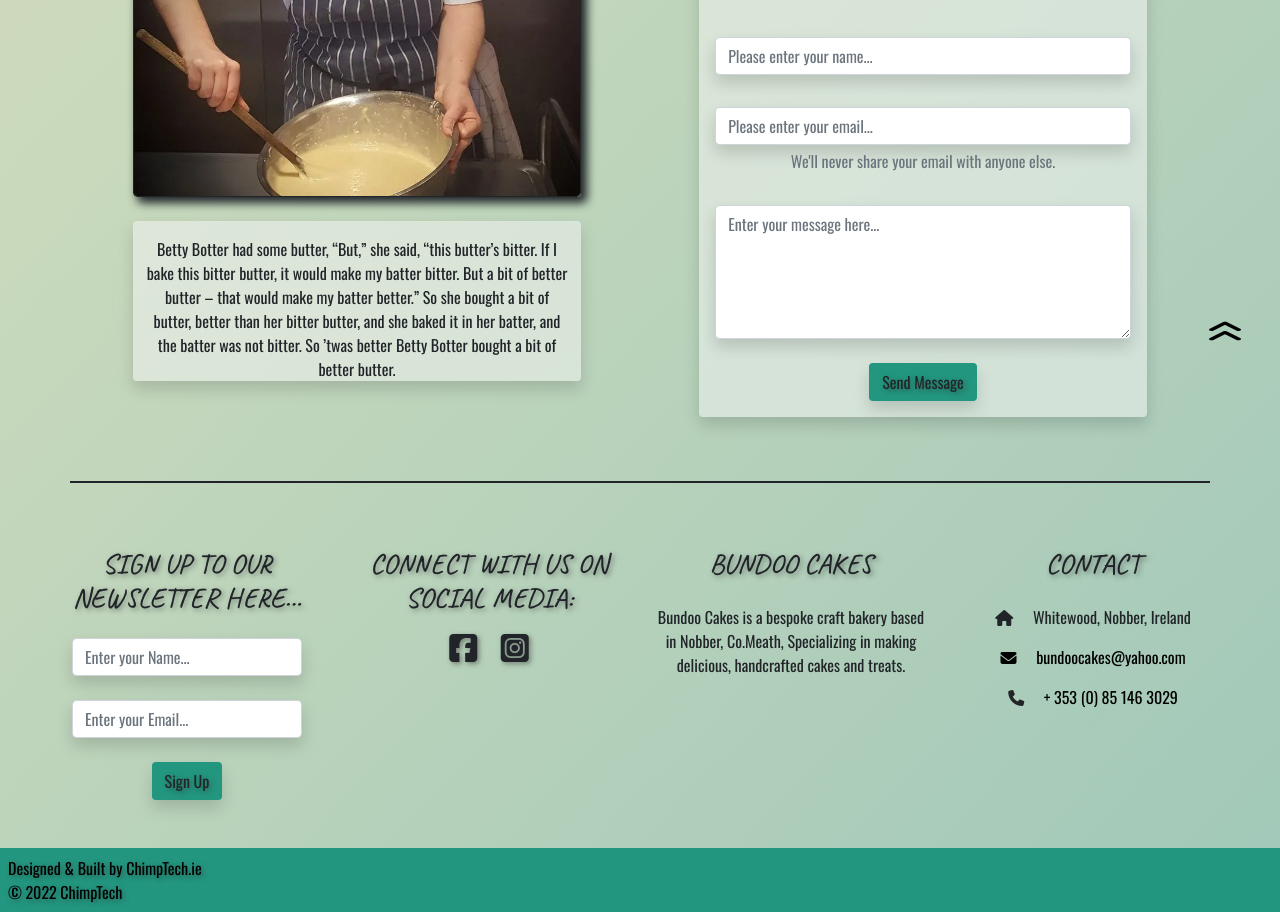
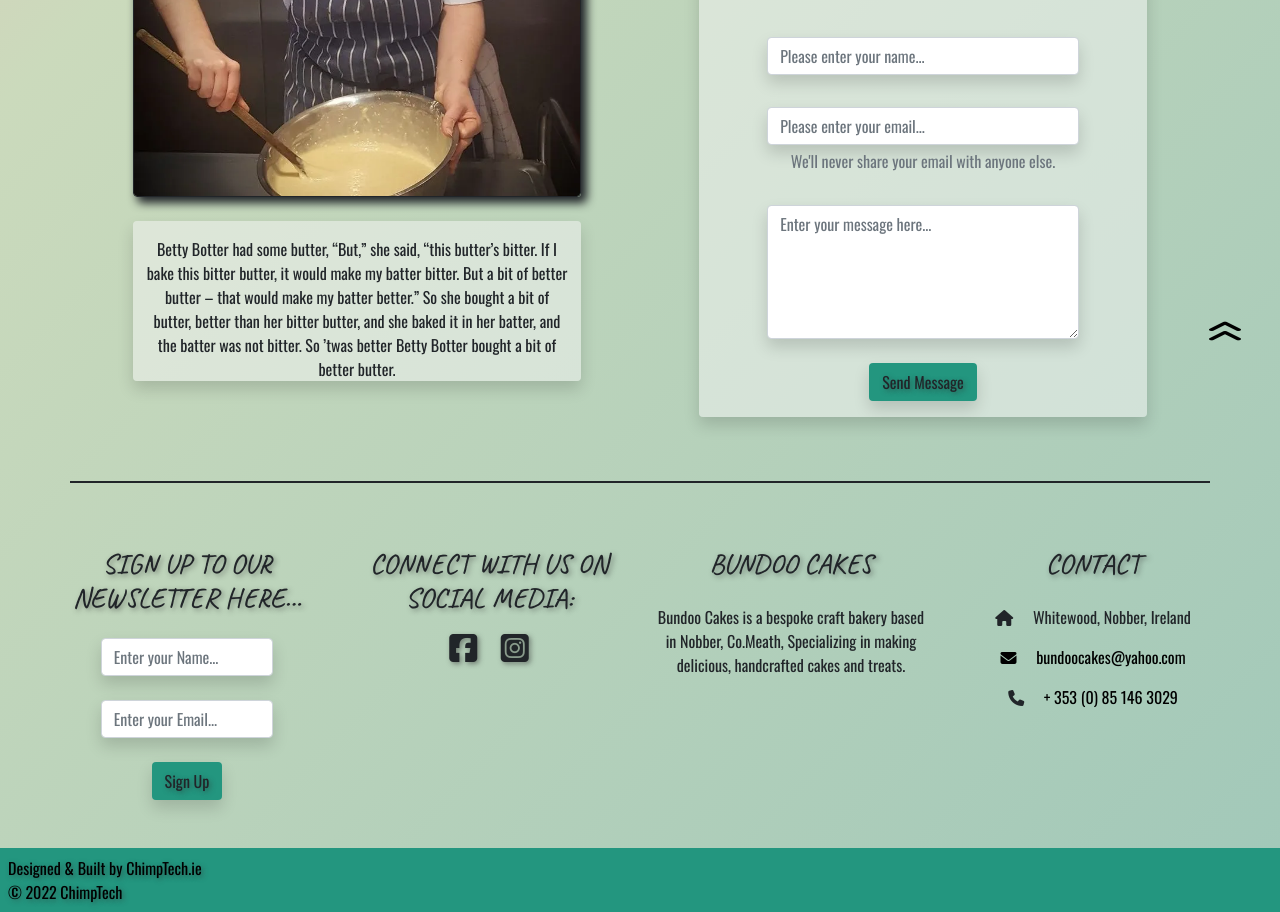
Before and after one commit to KSheridan86/BundooCakes, a plain HTML site: page baker/index.html in a window 1280 px wide. Shown: the part 429-1341 px from the top of the page. Drawn offline with nearby package versions, Linux system fonts and the light colour scheme.

```diff
--- a/baker/index.html
+++ b/baker/index.html
@@ -119,20 +119,20 @@
 
                         <div class="mb-2">
                             <label for="name" class=""></label>
-                            <input type="text" class="form-control shadow" id="name" placeholder="Please enter your name..."
+                            <input type="text" class="form-control shadow m-auto" id="name" placeholder="Please enter your name..."
                                 required>
                         </div>
 
                         <div class="mb-2">
                             <label for="email" class="form-label"></label>
-                            <input type="email" class="form-control shadow" id="email"
+                            <input type="email" class="form-control shadow m-auto" id="email"
                                 placeholder="Please enter your email..." required>
                             <div id="emailHelp" class="text-muted mt-1">We'll never share your email with anyone else.</div>
                         </div>
 
                         <div class="mb-4">
                             <label for="message" class="form-label"></label>
-                            <textarea class="form-control text-muted shadow" name="message" rows="5"
+                            <textarea class="form-control text-muted shadow m-auto" name="message" rows="5"
                                 placeholder="Enter your message..." required>Enter your message here...
                             </textarea>
                         </div>
@@ -160,11 +160,11 @@
                     </div>
                     <div class="form-group container mt-4 mb-4 text-center">
                         <label for="name" class="d-none">Name</label>
-                        <input type="text" class="form-control shadow" name="name" id="name"
+                        <input type="text" class="form-control shadow m-auto" name="name" id="name"
                             placeholder="Enter your Name..." required>
                         <br>
                         <label for="email" class="d-none">Email</label>
-                        <input type="email" class="form-control shadow" name="email" id="email"
+                        <input type="email" class="form-control shadow m-auto" name="email" id="email"
                             placeholder="Enter your Email..." required>
                         <br>
                         <button type="" class="cake-btn btn shadow txt-shadow mb-4">Sign Up</button>
--- a/styles/style.css
+++ b/styles/style.css
@@ -273,11 +273,11 @@
 
 
 /* possible problem above 968px */
-.footer-borders-about {
+/* .footer-borders-about {
     border-bottom: none;
-}
+} */
 
-@media (min-width: 986px) {
+@media (min-width: 968px) {
     .footer-borders {
         border: none;
     }
@@ -291,7 +291,7 @@
     }
 }
 
-@media (min-width: 1240px) {
+@media (min-width: 1200px) {
     .footer-borders-4x4 {
         border-top: none;
     }
@@ -361,3 +361,23 @@
 .test-box {
     background-color: #23967f;
 }
+
+.form-control {
+    width: 100%;
+}
+
+@media (min-width: 500px) {
+    .form-control {
+        width: 50%;
+    }
+}
+@media (min-width: 768px) {
+    .form-control {
+        width: 75%;
+    }
+}
+@media (min-width: 992px) and (max-width: 1200px) {
+    .form-control {
+        width: 50%;
+    }
+}
```
Also changed, not shown: cakes/index.html (+2 -2 lines), gallery/index.html (+2 -2 lines), index.html (+3 -3 lines).
